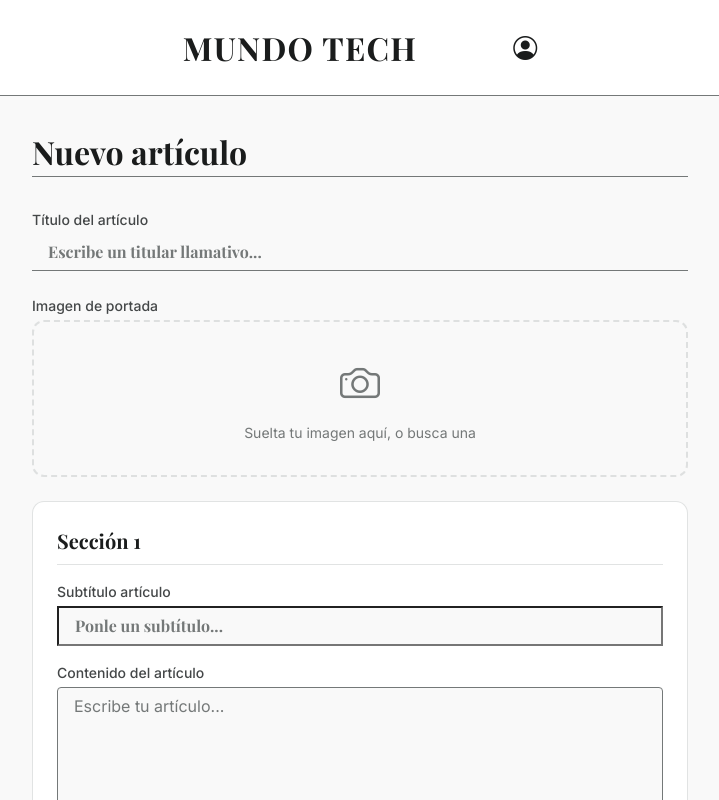
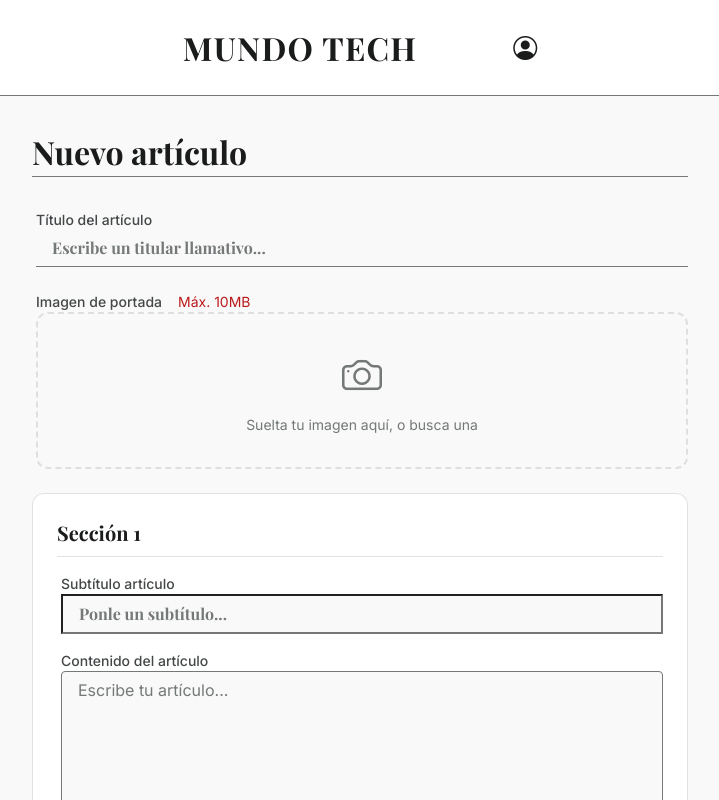
Before and after one commit to FactoriaF5-MundoTech-Team2/PeriodicoTeam2-frontend, a React (Vite) app: page /test-form in a window 1280 px wide. Shown: the top 800 px of the page, without its empty margins (280-999 px from the left). Built offline with nearby package versions, Linux system fonts and the light colour scheme; no server answers; a web font is replaced by a local one.

Commit message:
refactor: usercontext refactored to be able to see buttons for functions in manager role, added hint for size of img in articleform with toast for better UX

```diff
--- a/src/context/UserContext.jsx
+++ b/src/context/UserContext.jsx
@@ -23,13 +23,13 @@ export function UserProvider({ children }) {
         const rolesIds = roles.map(role => ROLE_IDS[role])
         const userData = { name, email, password }
         const newUser = await createUser(userData, rolesIds)
-        setCurrentUser({ ...newUser, roles })
+        saveUser({ ...newUser, roles })
         return newUser
     }
 
     const login = async ({ email, password }) => {
         const user = await loginUser({ email, password })
-        setCurrentUser(user)
+        saveUser(user)
         return user
     }
 
--- a/src/features/articles/components/ArticleForm/ArticleForm.jsx
+++ b/src/features/articles/components/ArticleForm/ArticleForm.jsx
@@ -50,7 +50,13 @@ const ArticleForm = () => {
 
   const handleImageChange = (e) => {
     const file = e.target.files[0];
-    if (file) setForm((prev) => ({ ...prev, image: file }));
+    if (!file) return
+    if (file.size > 10 * 1024 * 1024) {
+      setToast("La imagen no puede superar 10MB")
+      setTimeout(() => setToast(""), 3000 )
+      return
+    }
+    setForm((prev) => ({ ...prev, image: file }));
   };
 
   const handleDraft = async () => {
@@ -72,7 +78,7 @@ const ArticleForm = () => {
         await articleService.uploadImage(article.id, form.image);
       }
       setToast("Borrador guardado correctamente");
-      setTimeout(() => navigate("/author"), 2000);
+      setTimeout(() => navigate("/author"), 3000);
     } catch (err) {
       console.error(err);
     } finally {
@@ -168,7 +174,9 @@ const ArticleForm = () => {
         </div>
 
         <div className="ArticleForm__field">
-          <label className="title__label">Imagen de portada</label>
+          <label className="title__label">Imagen de portada
+            <span className="ArticleForm__hint">Máx. 10MB</span>
+          </label>
           <div
             className="ArticleForm__upload"
             role="button"
--- a/src/features/articles/components/ArticleForm/ArticleForm.scss
+++ b/src/features/articles/components/ArticleForm/ArticleForm.scss
@@ -23,7 +23,7 @@
   &__field {
     display: flex;
     flex-direction: column;
-    gap: $spacing-xs;
+    margin-left: $spacing-xs;
 
     label {
       font-family: $font-secondary;
@@ -67,6 +67,13 @@
         font-size: $font-size-base;
       }
     }
+  }
+
+  &__hint {
+    font-size: $font-size-sm;
+    color: $red;
+    font-weight: 400;
+    margin-left: 1rem;
   }
 
   &__upload {
--- a/src/features/articles/pages/ArticleDetail/ArticleDetail.jsx
+++ b/src/features/articles/pages/ArticleDetail/ArticleDetail.jsx
@@ -38,15 +38,25 @@ const ArticleDetail = () => {
   }, [id])
 
   const handleApprove = async () => {
-    await articleService.approveArticle(id, currentUser.id)
-    setModal(null)
+    try {
+      await articleService.approveArticle(id, currentUser.id)
     navigate('/manager')
+    } catch (err) {
+      console.error(err)
+    } finally {
+      setModal(null)
+    }
   }
 
   const handleReject = async () => {
-    await articleService.rejectArticle(id, currentUser.id)
-    setModal(null)
-    navigate('/manager')
+    try {
+          await articleService.rejectArticle(id, currentUser.id)
+          navigate('/manager')
+    } catch (err) {
+      console.error(err)
+    } finally {
+      setModal(null)
+    }
   }
 
   if (loading) return <p>Cargando...</p>
@@ -96,7 +106,7 @@ const ArticleDetail = () => {
 
         {hasRole('MANAGER') && article.status === 'IN_REVIEW' && (
           <div className="ArticleDetail__actions">
-            <RejectButton onClick={() => setModal('reject')}/>
+            <RejectButton onReject={() => setModal('reject')}/>
             <ApproveButton onClick={() => setModal('approve')}/>
           </div>
         )}
```
